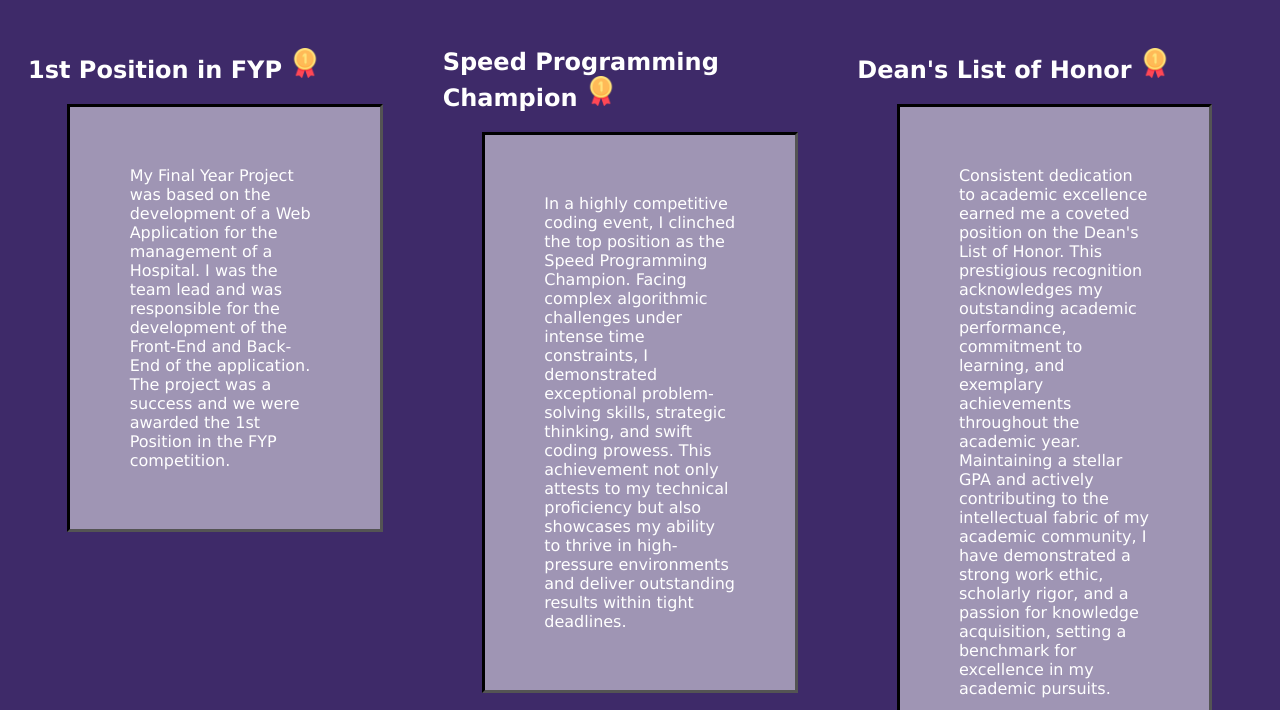
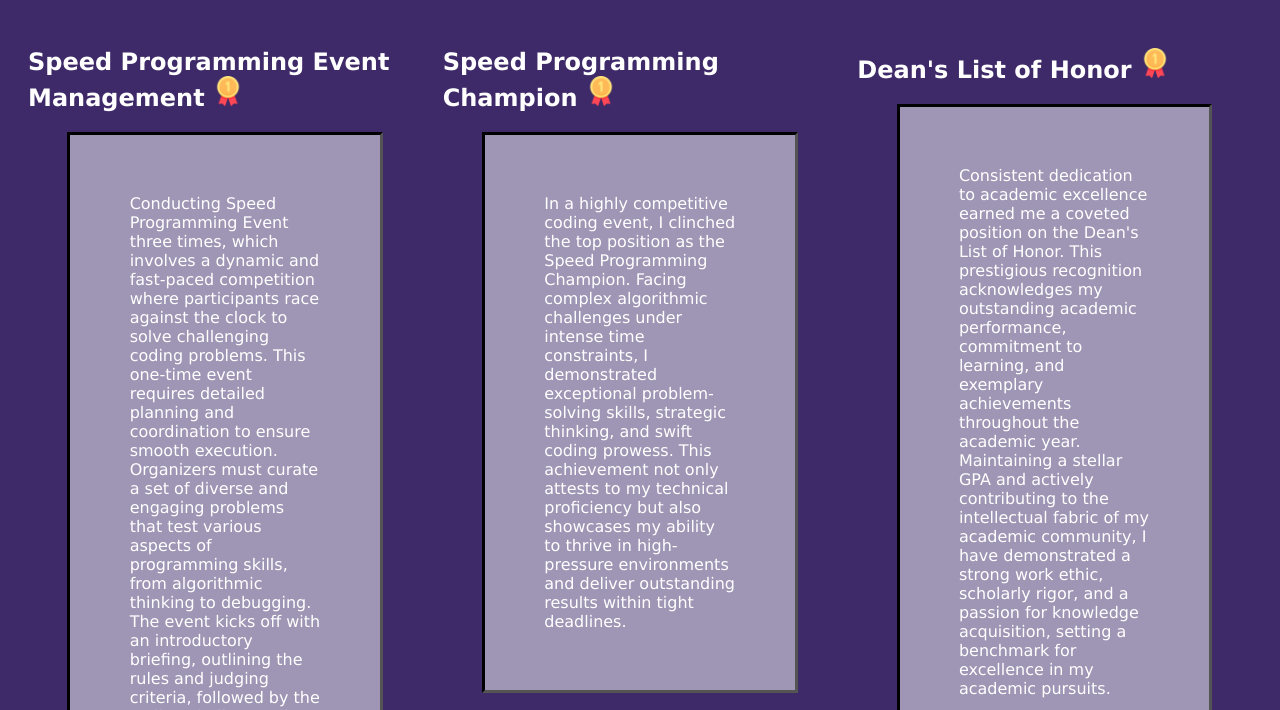
Before and after one commit to talha-shahzad/Mine-Portfolio, a plain HTML site: page About.html in a window 1280 px wide. Shown: the part 630-1340 px from the top of the page. Drawn offline with Linux system fonts and the light colour scheme.

Commit message:
Update About.html

```diff
--- a/About.html
+++ b/About.html
@@ -66,11 +66,11 @@
             <h1>My Achievements</h1>
         <div class="row">
             <div class="col-4">
-                <h2 class="talha-A-head2">1st Position in FYP
+                <h2 class="talha-A-head2">Speed Programming Event Management
                     <img src="Images/medal.png" height="30px" width="30px" alt="FYP" class="talha-A-imgach">
                 </h2>
 
-                <p class="talha-A-ach">My Final Year Project was based on the development of a Web Application for the management of a Hospital. I was the team lead and was responsible for the development of the Front-End and Back-End of the application. The project was a success and we were awarded the 1st Position in the FYP competition.</p>
+                <p class="talha-A-ach">Conducting Speed Programming Event three times, which involves a dynamic and fast-paced competition where participants race against the clock to solve challenging coding problems. This one-time event requires detailed planning and coordination to ensure smooth execution. Organizers must curate a set of diverse and engaging problems that test various aspects of programming skills, from algorithmic thinking to debugging. The event kicks off with an introductory briefing, outlining the rules and judging criteria, followed by the coding challenge where participants work intensely within a fixed time limit. Real-time progress tracking and a robust submission system are essential to manage and evaluate the solutions efficiently.</p>
             </div>
             <div class="col-4">
                 <h2 class="talha-A-head2">Speed Programming Champion
```
